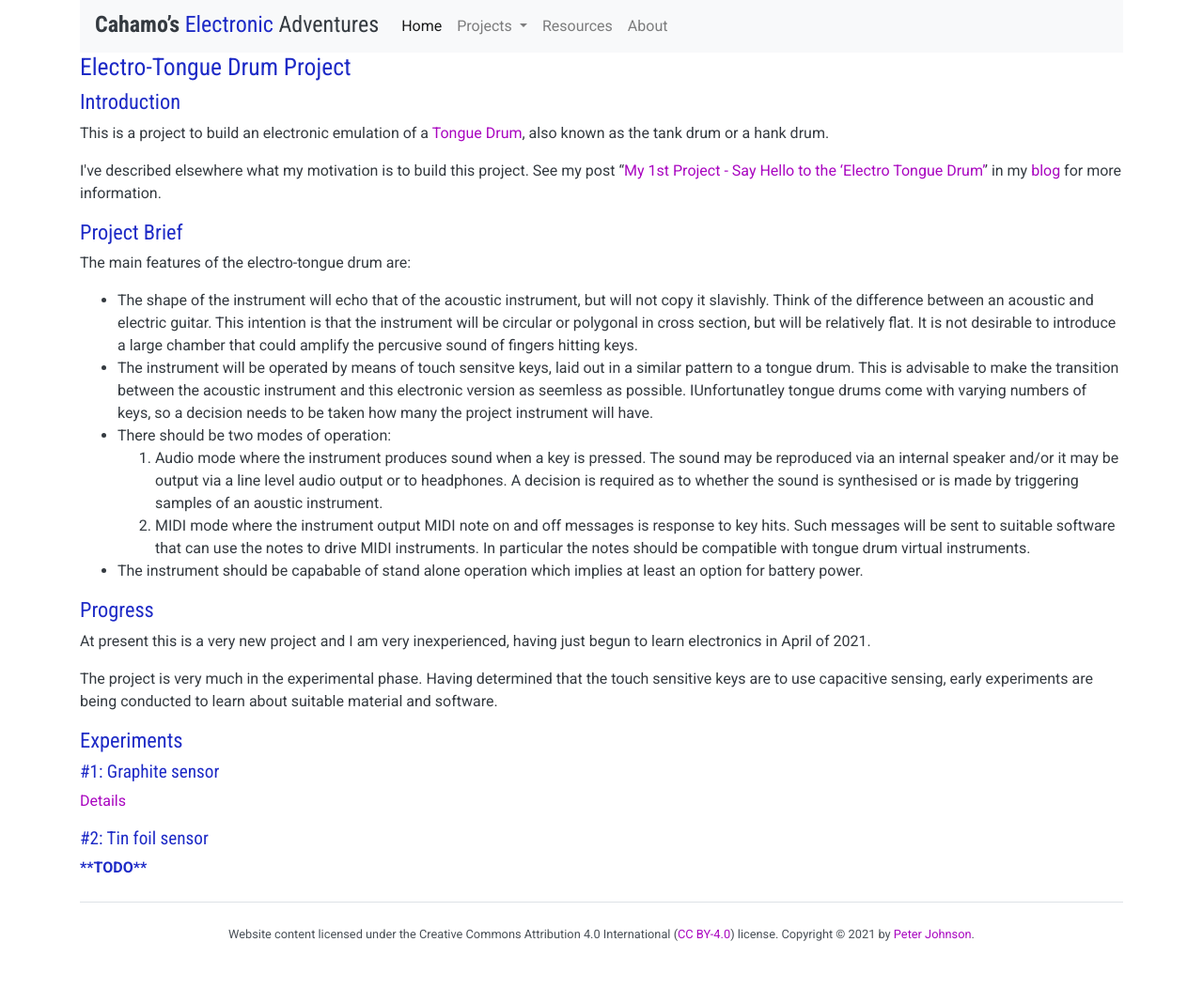
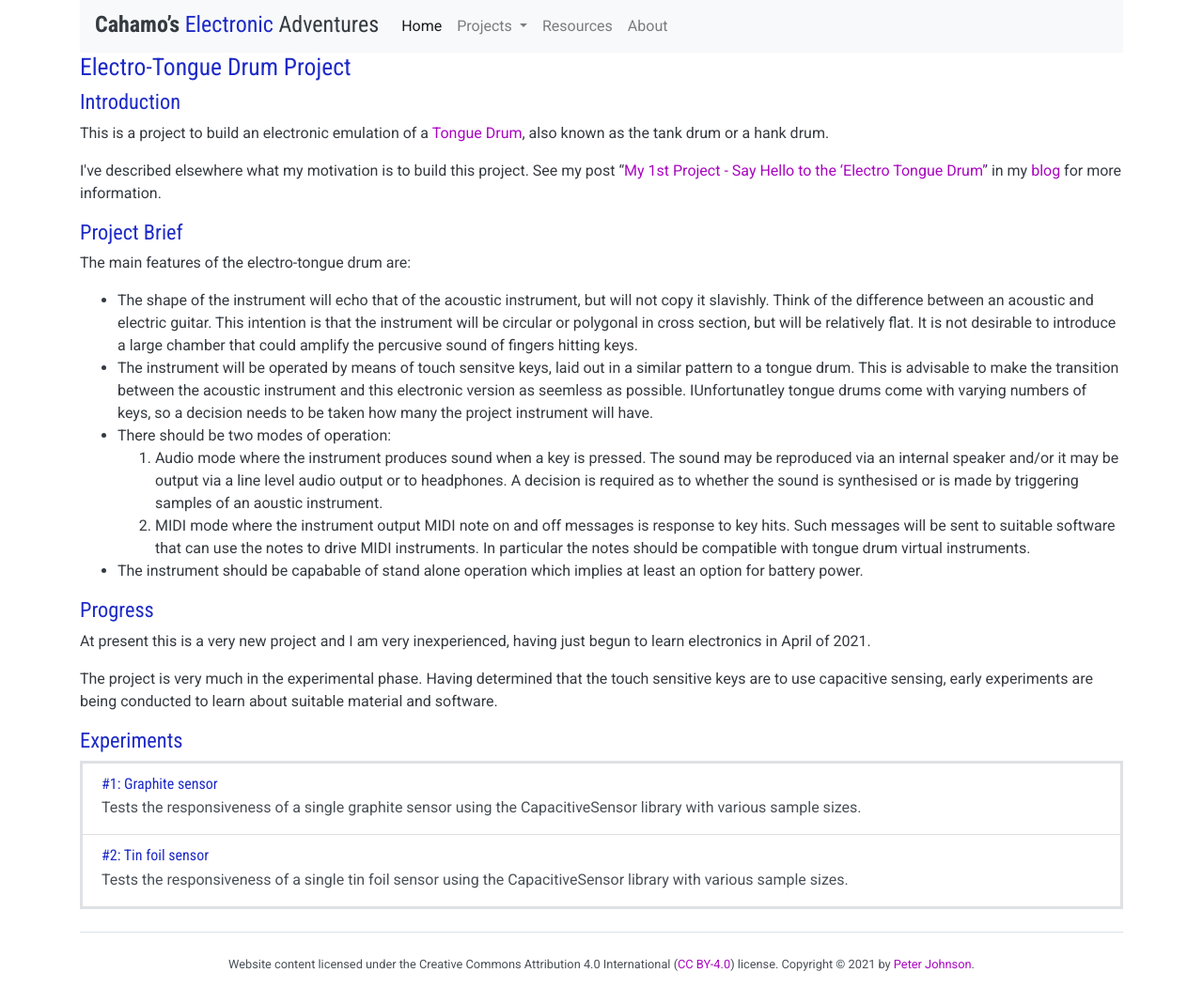
Before and after one commit to cahamo/cahamo.github.io, a Jekyll site: the page built from tongue-drum/index.html, in a window 1280 px wide. Shown: the whole page at 94% size. Built offline with Jekyll 4.4.1, drawn with Linux system fonts in a browser that asks for light colours; comment, search, counter and statistics services are not loaded; before the commit the page ends 1020 px from its top, so only the background shows below that.

Commit message:
Update tongue-drum/index.html
Change Experiments section to list experiments in a clickable .list-group style div

```diff
--- a/tongue-drum/index.html
+++ b/tongue-drum/index.html
@@ -40,10 +40,13 @@ layout: default
 
 <h2>Experiments</h2>
 
-<h3>#1: Graphite sensor</h3>
-
-<p><a href="./experiment-1.html">Details</a></p>
-
-<h3>#2: Tin foil sensor</h3>
-
-<p><b>**TODO**</b></p>
+<div class="list-group">
+    <a href="./experiment-1" class="list-group-item list-group-item-action flex-column align-items-start">
+        <h3 class="mb-1">#1: Graphite sensor</h3>
+        <p class="mb-1">Tests the responsiveness of a single graphite sensor using the CapacitiveSensor library with various sample sizes.</p>
+    </a>
+    <a href="./experiment-2" class="list-group-item list-group-item-action flex-column align-items-start">
+        <h3 class="mb-1">#2: Tin foil sensor</h3>
+        <p class="mb-1">Tests the responsiveness of a single tin foil sensor using the CapacitiveSensor library with various sample sizes.</p>
+    </a>
+</div>
```
